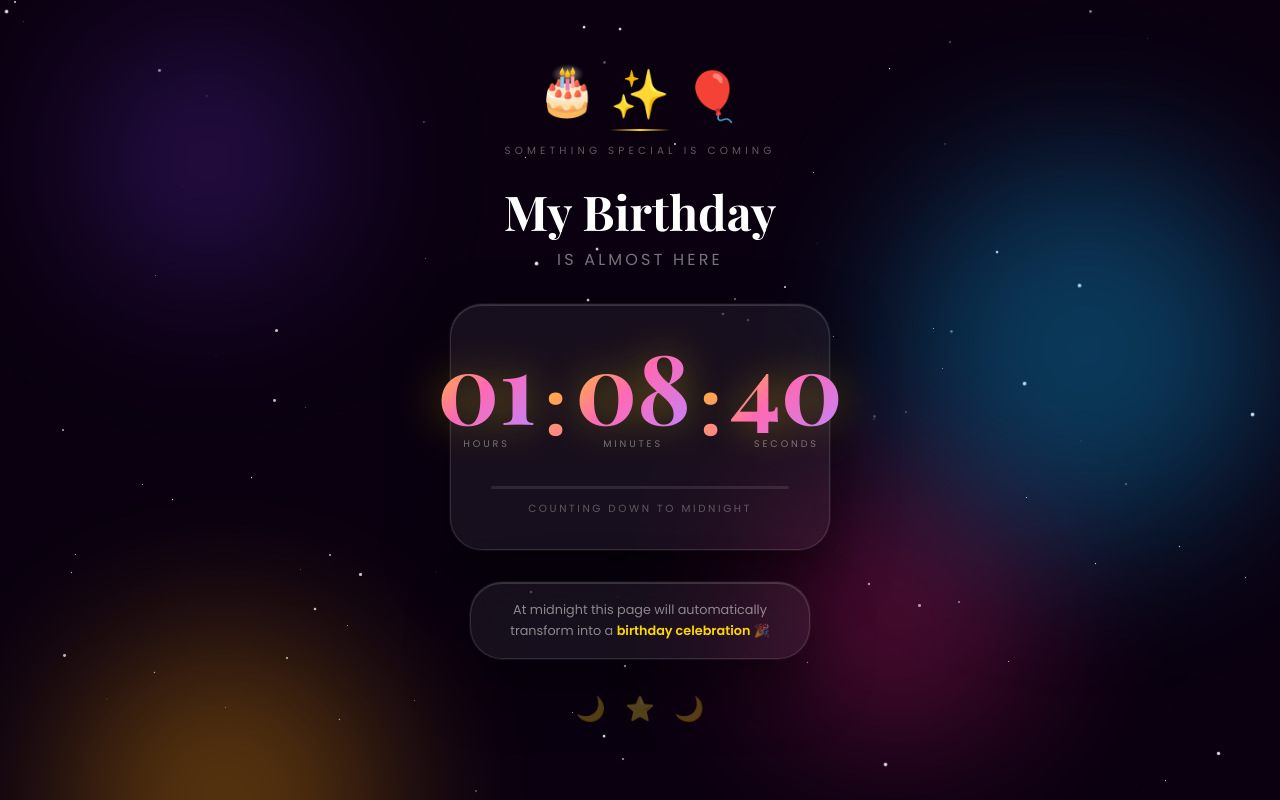
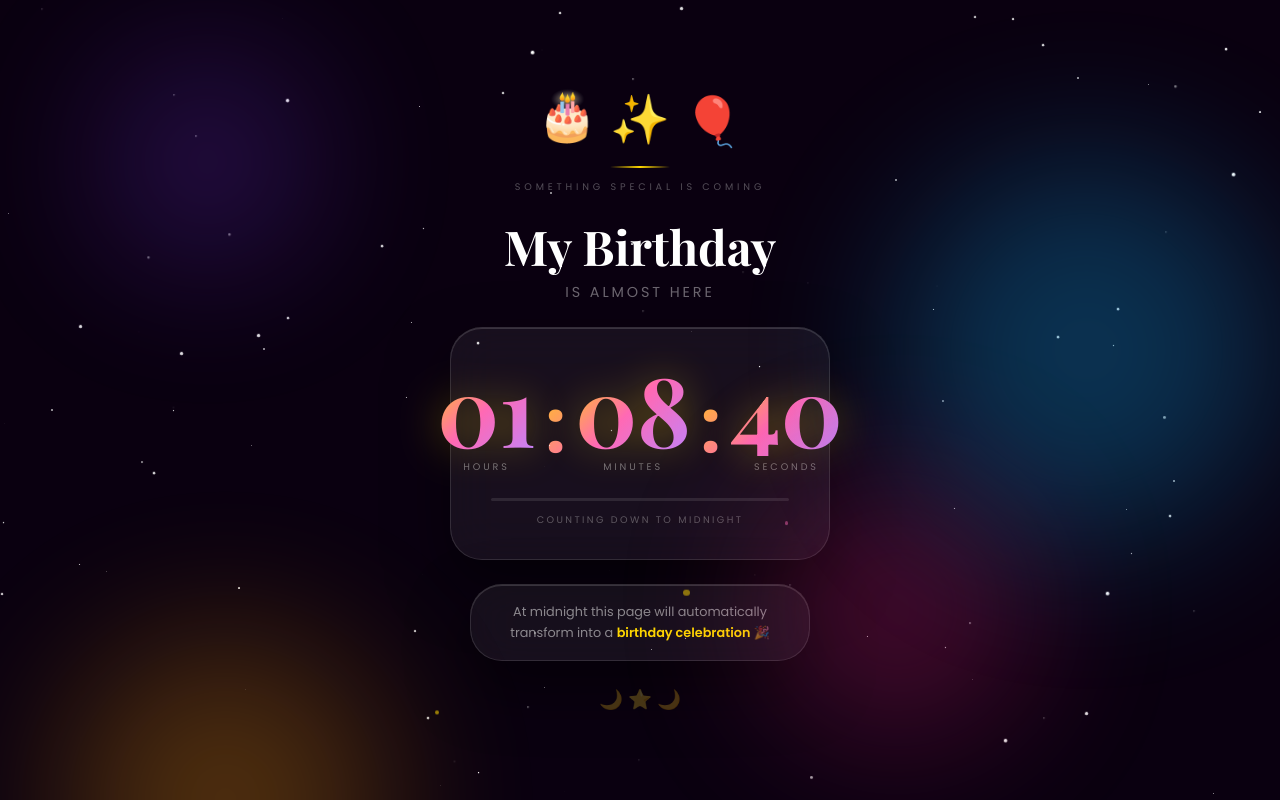
Before and after one commit to Kuumernest/birthday, a plain HTML site: page index.html in a window 1280 px wide. Drawn offline with nearby package versions, Linux system fonts and the light colour scheme; a web font is replaced by a local one.

Commit message:
Update index.html for improved countdown display
Refactor HTML structure and styles for birthday countdown page.

```diff
--- a/index.html
+++ b/index.html
@@ -2,464 +2,340 @@
 <html lang="en">
 <head>
 <meta charset="UTF-8">
-  <meta name="viewport" content="width=device-width, initial-scale=1.0, maximum-scale=1.0, user-scalable=no">
-  <title>🎂 My Birthday Countdown</title>
-  <script src="https://cdn.tailwindcss.com"></script>
-  <script src="https://cdn.jsdelivr.net/npm/canvas-confetti@1.9.3/dist/confetti.browser.min.js"></script>
+<meta name="viewport" content="width=device-width, initial-scale=1.0">
+<title>Birthday Countdown</title>
 <link href="https://fonts.googleapis.com/css2?family=Playfair+Display:ital,wght@0,700;1,700&family=Poppins:wght@300;400;600;700&display=swap" rel="stylesheet">
-
 <style>
-    * { margin: 0; padding: 0; box-sizing: border-box; }
-
-    body {
-      font-family: 'Poppins', sans-serif;
-      background: #0a0010;
-      min-height: 100vh;
-      overflow: hidden;
-      position: relative;
+*{margin:0;padding:0;box-sizing:border-box}
+html,body{width:100%;height:100%;overflow:hidden}
+body{
+  font-family:'Poppins',sans-serif;
+  background:#0a0010;
+  display:flex;
+  align-items:center;
+  justify-content:center;
 }
 
-    /* ── Animated starfield ── */
-    .stars {
-      position: fixed;
-      inset: 0;
-      z-index: 0;
+/* STARS */
+.star{
+  position:fixed;
+  border-radius:50%;
+  background:white;
+  animation:twinkle var(--d) ease-in-out infinite;
+  opacity:0;
 }
-    .star {
-      position: absolute;
-      border-radius: 50%;
-      background: white;
-      animation: twinkle var(--dur) ease-in-out infinite;
-      opacity: 0;
-    }
-    @keyframes twinkle {
-      0%, 100% { opacity: 0; transform: scale(0.5); }
-      50%       { opacity: 1; transform: scale(1.2); }
+@keyframes twinkle{
+  0%,100%{opacity:0;transform:scale(0.5)}
+  50%{opacity:1;transform:scale(1.2)}
 }
 
-    /* ── Floating orbs ── */
-    .orb {
-      position: fixed;
-      border-radius: 50%;
-      filter: blur(80px);
-      animation: drift var(--dur) ease-in-out infinite alternate;
-      z-index: 0;
-      opacity: 0.35;
+/* ORBS */
+.orb{
+  position:fixed;
+  border-radius:50%;
+  filter:blur(80px);
+  opacity:0.3;
+  animation:drift var(--d) ease-in-out infinite alternate;
 }
-    @keyframes drift {
-      from { transform: translate(0, 0) scale(1); }
-      to   { transform: translate(var(--tx), var(--ty)) scale(1.15); }
+@keyframes drift{
+  from{transform:translate(0,0)}
+  to{transform:translate(var(--x),var(--y))}
 }
 
-    /* ── Particles ── */
-    .particle {
-      position: fixed;
-      pointer-events: none;
-      border-radius: 50%;
-      animation: rise var(--dur) linear infinite;
-      opacity: 0;
-      z-index: 0;
+/* PARTICLES */
+.particle{
+  position:fixed;
+  border-radius:50%;
+  opacity:0;
+  animation:rise var(--d) linear infinite;
 }
-    @keyframes rise {
-      0%   { transform: translateY(100vh) scale(0);   opacity: 0; }
-      10%  { opacity: 0.8; }
-      90%  { opacity: 0.4; }
-      100% { transform: translateY(-10vh) scale(1.5); opacity: 0; }
+@keyframes rise{
+  0%{transform:translateY(100vh);opacity:0}
+  10%{opacity:0.8}
+  90%{opacity:0.4}
+  100%{transform:translateY(-10vh);opacity:0}
 }
 
-    /* ── Main content ── */
-    #app {
-      position: relative;
-      z-index: 10;
-      min-height: 100vh;
-      display: flex;
-      flex-direction: column;
-      align-items: center;
-      justify-content: center;
-      padding: 2rem 1.5rem;
-      text-align: center;
+/* SCREENS */
+#countdown-screen,#birthday-screen{
+  position:fixed;
+  inset:0;
+  display:flex;
+  flex-direction:column;
+  align-items:center;
+  justify-content:center;
+  text-align:center;
+  padding:2rem 1.5rem;
+}
+#birthday-screen{display:none}
+
+/* GLASS CARD */
+.glass{
+  background:rgba(255,255,255,0.06);
+  backdrop-filter:blur(24px);
+  -webkit-backdrop-filter:blur(24px);
+  border:1px solid rgba(255,255,255,0.12);
+  border-radius:2rem;
+  box-shadow:0 25px 60px rgba(0,0,0,0.5),inset 0 1px 0 rgba(255,255,255,0.15);
 }
 
-    /* ── Glass card ── */
-    .glass {
-      background: rgba(255,255,255,0.06);
-      backdrop-filter: blur(24px);
-      -webkit-backdrop-filter: blur(24px);
-      border: 1px solid rgba(255,255,255,0.12);
-      border-radius: 2rem;
-      box-shadow:
-        0 0 0 1px rgba(255,255,255,0.05),
-        0 25px 60px rgba(0,0,0,0.5),
-        inset 0 1px 0 rgba(255,255,255,0.15);
+/* FLOATING EMOJI */
+.float{
+  display:inline-block;
+  animation:floatUD 4s ease-in-out infinite;
+}
+@keyframes floatUD{
+  0%,100%{transform:translateY(0)}
+  50%{transform:translateY(-12px)}
 }
 
-    /* ── Countdown digits ── */
-    .digit-block {
-      display: flex;
-      flex-direction: column;
-      align-items: center;
-      gap: 0.25rem;
-    }
-    .digit {
-      font-family: 'Playfair Display', serif;
-      font-size: clamp(3.5rem, 15vw, 6rem);
-      font-weight: 700;
-      line-height: 1;
-      background: linear-gradient(135deg, #ffd700, #ff69b4, #c084fc);
-      -webkit-background-clip: text;
-      -webkit-text-fill-color: transparent;
-      background-clip: text;
-      text-shadow: none;
-      filter: drop-shadow(0 0 20px rgba(255,215,0,0.4));
-      transition: all 0.3s ease;
-    }
-    .digit-label {
-      font-size: 0.6rem;
-      letter-spacing: 0.3em;
-      color: rgba(255,255,255,0.4);
-      text-transform: uppercase;
-    }
-    .separator {
-      font-family: 'Playfair Display', serif;
-      font-size: clamp(3rem, 12vw, 5rem);
-      font-weight: 700;
-      background: linear-gradient(135deg, #ffd700, #ff69b4);
-      -webkit-background-clip: text;
-      -webkit-text-fill-color: transparent;
-      background-clip: text;
-      align-self: flex-start;
-      margin-top: 0.3rem;
-      animation: blink 1s ease-in-out infinite;
-    }
-    @keyframes blink {
-      0%, 100% { opacity: 1; }
-      50%       { opacity: 0.2; }
+/* GLOW LINE */
+.glow-line{
+  width:60px;height:2px;
+  background:linear-gradient(90deg,transparent,#ffd700,transparent);
+  border-radius:99px;
+  margin:0 auto;
 }
 
-    /* ── Top emoji float ── */
-    .emoji-float {
-      animation: floatUpDown 4s ease-in-out infinite;
-      display: inline-block;
+/* DIGITS */
+.digit-row{
+  display:flex;
+  align-items:flex-start;
+  justify-content:center;
+  gap:0.5rem;
+  margin-bottom:1.5rem;
 }
-    @keyframes floatUpDown {
-      0%, 100% { transform: translateY(0); }
-      50%       { transform: translateY(-12px); }
+.digit-block{
+  display:flex;
+  flex-direction:column;
+  align-items:center;
+  gap:0.25rem;
+}
+.digit{
+  font-family:'Playfair Display',serif;
+  font-size:clamp(3.5rem,15vw,6rem);
+  font-weight:700;
+  line-height:1;
+  background:linear-gradient(135deg,#ffd700,#ff69b4,#c084fc);
+  -webkit-background-clip:text;
+  -webkit-text-fill-color:transparent;
+  background-clip:text;
+  filter:drop-shadow(0 0 20px rgba(255,215,0,0.4));
+}
+.digit-label{
+  font-size:0.6rem;
+  letter-spacing:0.3em;
+  color:rgba(255,255,255,0.4);
+  text-transform:uppercase;
+}
+.sep{
+  font-family:'Playfair Display',serif;
+  font-size:clamp(3rem,12vw,5rem);
+  font-weight:700;
+  background:linear-gradient(135deg,#ffd700,#ff69b4);
+  -webkit-background-clip:text;
+  -webkit-text-fill-color:transparent;
+  background-clip:text;
+  align-self:flex-start;
+  margin-top:0.3rem;
+  animation:blink 1s ease-in-out infinite;
+}
+@keyframes blink{
+  0%,100%{opacity:1}
+  50%{opacity:0.2}
 }
 
-    /* ── Pulse ring ── */
-    .pulse-ring {
-      position: absolute;
-      inset: -4px;
-      border-radius: 50%;
-      border: 2px solid rgba(255,215,0,0.4);
-      animation: pulseRing 2s ease-out infinite;
+/* PROGRESS BAR */
+.progress-track{
+  width:100%;height:3px;
+  background:rgba(255,255,255,0.1);
+  border-radius:99px;
+  overflow:hidden;
 }
-    @keyframes pulseRing {
-      0%   { transform: scale(1);   opacity: 0.8; }
-      100% { transform: scale(1.6); opacity: 0; }
+.progress-fill{
+  height:100%;
+  background:linear-gradient(90deg,#ffd700,#ff69b4,#c084fc);
+  border-radius:99px;
+  transition:width 1s linear;
 }
 
-    /* ── Birthday screen ── */
-    #birthday-screen {
-      display: none;
-      position: fixed;
-      inset: 0;
-      z-index: 20;
-      flex-direction: column;
-      align-items: center;
-      justify-content: center;
-      text-align: center;
-      padding: 2rem;
-      background: linear-gradient(135deg, #1a0030, #3d0050, #1a0030);
+/* BIRTHDAY SCREEN */
+.birthday-title{
+  font-family:'Playfair Display',serif;
+  font-size:clamp(3rem,16vw,7rem);
+  font-weight:700;
+  font-style:italic;
+  background:linear-gradient(135deg,#ffd700,#ff69b4,#c084fc,#ffd700);
+  background-size:300% 300%;
+  -webkit-background-clip:text;
+  -webkit-text-fill-color:transparent;
+  background-clip:text;
+  animation:shimmer 3s ease infinite;
+  line-height:1.1;
 }
-    #birthday-screen.show {
-      display: flex;
-    }
-    .birthday-title {
-      font-family: 'Playfair Display', serif;
-      font-size: clamp(3rem, 16vw, 7rem);
-      font-weight: 700;
-      font-style: italic;
-      background: linear-gradient(135deg, #ffd700, #ff69b4, #c084fc, #ffd700);
-      background-size: 300% 300%;
-      -webkit-background-clip: text;
-      -webkit-text-fill-color: transparent;
-      background-clip: text;
-      animation: shimmer 3s ease infinite;
-      line-height: 1.1;
-    }
-    @keyframes shimmer {
-      0%   { background-position: 0% 50%; }
-      50%  { background-position: 100% 50%; }
-      100% { background-position: 0% 50%; }
-    }
-    .birthday-sub {
-      font-family: 'Poppins', sans-serif;
-      font-size: clamp(1rem, 5vw, 1.6rem);
-      font-weight: 600;
-      color: rgba(255,255,255,0.85);
-      letter-spacing: 0.15em;
-      text-transform: uppercase;
-    }
-
-    /* ── Progress bar ── */
-    .progress-track {
-      width: 100%;
-      height: 3px;
-      background: rgba(255,255,255,0.1);
-      border-radius: 99px;
-      overflow: hidden;
-    }
-    .progress-fill {
-      height: 100%;
-      background: linear-gradient(90deg, #ffd700, #ff69b4, #c084fc);
-      border-radius: 99px;
-      transition: width 1s linear;
-    }
-
-    /* ── Glow line ── */
-    .glow-line {
-      width: 60px;
-      height: 2px;
-      background: linear-gradient(90deg, transparent, #ffd700, transparent);
-      border-radius: 99px;
-      margin: 0 auto;
+@keyframes shimmer{
+  0%{background-position:0% 50%}
+  50%{background-position:100% 50%}
+  100%{background-position:0% 50%}
 }
 </style>
 </head>
-
 <body>
 
-  <!-- Starfield -->
-  <div class="stars" id="stars"></div>
+<!-- COUNTDOWN SCREEN -->
+<div id="countdown-screen">
 
-  <!-- Countdown Screen -->
-  <div id="app">
-
-    <!-- Top decoration -->
-    <div class="mb-6">
-      <div class="text-5xl mb-2">
-        <span class="emoji-float" style="animation-delay:0s">🎂</span>
-        <span class="emoji-float" style="animation-delay:0.4s">✨</span>
-        <span class="emoji-float" style="animation-delay:0.8s">🎈</span>
+  <div style="margin-bottom:1.5rem">
+    <div style="font-size:3rem;margin-bottom:0.5rem">
+      <span class="float" style="animation-delay:0s">🎂</span>
+      <span class="float" style="animation-delay:0.4s">✨</span>
+      <span class="float" style="animation-delay:0.8s">🎈</span>
     </div>
-      <div class="glow-line mb-3"></div>
-      <p style="font-family:'Poppins',sans-serif; font-size:0.65rem; letter-spacing:0.4em; color:rgba(255,255,255,0.35); text-transform:uppercase;">
+    <div class="glow-line" style="margin-bottom:0.75rem"></div>
+    <p style="font-size:0.6rem;letter-spacing:0.4em;color:rgba(255,255,255,0.3);text-transform:uppercase">
       something special is coming
     </p>
   </div>
 
-    <!-- Main title -->
-    <h1 style="font-family:'Playfair Display',serif; font-size:clamp(1.8rem,8vw,3rem); font-weight:700; color:white; line-height:1.2; margin-bottom:0.5rem;">
+  <h1 style="font-family:'Playfair Display',serif;font-size:clamp(1.8rem,8vw,3rem);font-weight:700;color:white;line-height:1.2;margin-bottom:0.4rem">
     My Birthday
   </h1>
-    <p style="font-size:clamp(0.75rem,3vw,1rem); color:rgba(255,255,255,0.45); letter-spacing:0.2em; text-transform:uppercase; margin-bottom:2rem;">
+  <p style="font-size:clamp(0.7rem,3vw,0.9rem);color:rgba(255,255,255,0.4);letter-spacing:0.2em;text-transform:uppercase;margin-bottom:1.5rem">
     is almost here
   </p>
 
-    <!-- Glass countdown card -->
-    <div class="glass" style="padding: 2rem 2.5rem; margin-bottom: 2rem; width: 100%; max-width: 380px;">
-
-      <!-- Digits row -->
-      <div style="display:flex; align-items:flex-start; justify-content:center; gap:0.5rem; margin-bottom:1.5rem;">
-
+  <div class="glass" style="padding:2rem 2.5rem;margin-bottom:1.5rem;width:100%;max-width:380px">
+    <div class="digit-row">
       <div class="digit-block">
-          <div class="digit" id="hours">00</div>
+        <div class="digit" id="hh">00</div>
         <div class="digit-label">hours</div>
       </div>
-
-        <div class="separator">:</div>
-
+      <div class="sep">:</div>
       <div class="digit-block">
-          <div class="digit" id="minutes">00</div>
+        <div class="digit" id="mm">00</div>
         <div class="digit-label">minutes</div>
       </div>
-
-        <div class="separator">:</div>
-
+      <div class="sep">:</div>
       <div class="digit-block">
-          <div class="digit" id="seconds">00</div>
+        <div class="digit" id="ss">00</div>
         <div class="digit-label">seconds</div>
       </div>
+    </div>
+    <div class="progress-track">
+      <div class="progress-fill" id="bar" style="width:0%"></div>
+    </div>
+    <p style="font-size:0.6rem;letter-spacing:0.25em;color:rgba(255,255,255,0.3);text-transform:uppercase;margin-top:0.75rem">
+      counting down to midnight
+    </p>
+  </div>
+
+  <div class="glass" style="padding:1rem 1.5rem;max-width:340px">
+    <p style="font-size:0.8rem;color:rgba(255,255,255,0.5);line-height:1.7">
+      At midnight this page will automatically transform into a
+      <span style="color:#ffd700;font-weight:600">birthday celebration</span> 🎉
+    </p>
+  </div>
+
+  <div style="margin-top:1.5rem;font-size:1.2rem;opacity:0.25">🌙 ⭐ 🌙</div>
 
 </div>
 
-      <!-- Progress bar -->
-      <div class="progress-track">
-        <div class="progress-fill" id="progress" style="width:0%"></div>
+<!-- BIRTHDAY SCREEN -->
+<div id="birthday-screen">
+  <div style="font-size:4rem;margin-bottom:1.5rem">🎉🥳🎉</div>
+  <div class="birthday-title">Happy<br>Birthday<br>To Me</div>
+  <div style="margin:1.5rem 0"><div class="glow-line"></div></div>
+  <p style="font-size:clamp(0.8rem,4vw,1.2rem);font-weight:600;color:rgba(255,255,255,0.85);letter-spacing:0.15em;text-transform:uppercase;margin-bottom:2rem">
+    Today is my day ✨
+  </p>
+  <div class="glass" style="padding:1.2rem 2rem;max-width:320px">
+    <p style="font-size:0.85rem;color:rgba(255,255,255,0.6);line-height:1.8">
+      🎂 Cake &nbsp;•&nbsp; Candles &nbsp;•&nbsp; Wishes<br>
+      🥂 Celebration begins now
+    </p>
+  </div>
+  <div style="margin-top:2rem;font-size:3rem">🎈 🎁 🎈</div>
 </div>
 
-      <p style="font-size:0.65rem; letter-spacing:0.25em; color:rgba(255,255,255,0.3); text-transform:uppercase; margin-top:0.75rem;">
-        counting down to midnight
-      </p>
-
-    </div>
-
-    <!-- Bottom message -->
-    <div class="glass" style="padding:1rem 1.5rem; max-width:340px;">
-      <p style="font-size:0.8rem; color:rgba(255,255,255,0.5); line-height:1.7;">
-        At midnight this page will automatically transform into a
-        <span style="color:#ffd700; font-weight:600;">birthday celebration</span> 🎉
-      </p>
-    </div>
-
-    <!-- Bottom emoji -->
-    <div style="margin-top:2rem; font-size:1.5rem; opacity:0.3;">
-      🌙 &nbsp; ⭐ &nbsp; 🌙
-    </div>
-
-  </div>
-
-  <!-- Birthday Screen -->
-  <div id="birthday-screen">
-    <div style="margin-bottom:1.5rem; font-size:4rem;">
-      🎉🥳🎉
-    </div>
-
-    <div class="birthday-title">
-      Happy<br>Birthday<br>To Me
-    </div>
-
-    <div style="margin: 1.5rem 0;">
-      <div class="glow-line"></div>
-    </div>
-
-    <p class="birthday-sub" style="margin-bottom:2rem;">
-      Today is my day ✨
-    </p>
-
-    <div class="glass" style="padding:1.2rem 2rem; max-width:320px;">
-      <p style="font-size:0.85rem; color:rgba(255,255,255,0.6); line-height:1.8;">
-        🎂 &nbsp; Cake &nbsp;•&nbsp; Candles &nbsp;•&nbsp; Wishes<br>
-        🥂 &nbsp; Celebration begins now
-      </p>
-    </div>
-
-    <div style="margin-top:2.5rem; font-size:3rem;">
-      🎈 &nbsp; 🎁 &nbsp; 🎈
-    </div>
-  </div>
-
-
+<script src="https://cdn.jsdelivr.net/npm/canvas-confetti@1.9.3/dist/confetti.browser.min.js"></script>
 <script>
-    // ── Create stars ──────────────────────────────────────────
-    const starsContainer = document.getElementById('stars');
-    for (let i = 0; i < 120; i++) {
-      const star = document.createElement('div');
-      star.className = 'star';
-      const size = Math.random() * 2.5 + 0.5;
-      star.style.cssText = `
-        width:${size}px; height:${size}px;
-        left:${Math.random()*100}%;
-        top:${Math.random()*100}%;
-        --dur:${(Math.random()*3+2).toFixed(1)}s;
-        animation-delay:${(Math.random()*4).toFixed(1)}s;
-      `;
-      starsContainer.appendChild(star);
+// STARS
+for(let i=0;i<120;i++){
+  const s=document.createElement('div');
+  s.className='star';
+  const sz=Math.random()*2.5+0.5;
+  s.style.cssText=`width:${sz}px;height:${sz}px;left:${Math.random()*100}%;top:${Math.random()*100}%;--d:${(Math.random()*3+2).toFixed(1)}s;animation-delay:${(Math.random()*4).toFixed(1)}s`;
+  document.body.appendChild(s);
 }
 
-    // ── Create floating orbs ──────────────────────────────────
-    const orbColors = ['#7c3aed','#db2777','#f59e0b','#0ea5e9'];
-    orbColors.forEach((color, i) => {
-      const orb = document.createElement('div');
-      orb.className = 'orb';
-      orb.style.cssText = `
-        width:${200+i*60}px; height:${200+i*60}px;
-        background:${color};
-        left:${[10,60,5,70][i]}%;
-        top:${[10,60,80,20][i]}%;
-        --dur:${8+i*2}s;
-        --tx:${(Math.random()*60-30).toFixed(0)}px;
-        --ty:${(Math.random()*60-30).toFixed(0)}px;
-        animation-delay:${i*1.5}s;
-      `;
-      document.body.appendChild(orb);
+// ORBS
+[['#7c3aed',10,10],['#db2777',60,60],['#f59e0b',5,80],['#0ea5e9',70,20]].forEach(([c,l,t],i)=>{
+  const o=document.createElement('div');
+  o.className='orb';
+  o.style.cssText=`width:${200+i*60}px;height:${200+i*60}px;background:${c};left:${l}%;top:${t}%;--d:${8+i*2}s;--x:${Math.random()*60-30}px;--y:${Math.random()*60-30}px;animation-delay:${i*1.5}s`;
+  document.body.appendChild(o);
 });
 
-    // ── Create rising particles ───────────────────────────────
-    const particleColors = ['#ffd700','#ff69b4','#c084fc','#60a5fa','#34d399'];
-    for (let i = 0; i < 25; i++) {
-      const p = document.createElement('div');
-      p.className = 'particle';
-      const size = Math.random() * 6 + 3;
-      p.style.cssText = `
-        width:${size}px; height:${size}px;
-        background:${particleColors[Math.floor(Math.random()*particleColors.length)]};
-        left:${Math.random()*100}%;
-        --dur:${(Math.random()*8+6).toFixed(1)}s;
-        animation-delay:${(Math.random()*8).toFixed(1)}s;
-      `;
+// PARTICLES
+['#ffd700','#ff69b4','#c084fc','#60a5fa','#34d399'].forEach((c,i)=>{
+  for(let j=0;j<5;j++){
+    const p=document.createElement('div');
+    p.className='particle';
+    const sz=Math.random()*6+3;
+    p.style.cssText=`width:${sz}px;height:${sz}px;background:${c};left:${Math.random()*100}%;--d:${(Math.random()*8+6).toFixed(1)}s;animation-delay:${(Math.random()*8).toFixed(1)}s`;
     document.body.appendChild(p);
   }
+});
 
-    // ── Countdown logic ───────────────────────────────────────
-    const hoursEl    = document.getElementById('hours');
-    const minutesEl  = document.getElementById('minutes');
-    const secondsEl  = document.getElementById('seconds');
-    const progressEl = document.getElementById('progress');
+// COUNTDOWN
+const hEl=document.getElementById('hh');
+const mEl=document.getElementById('mm');
+const sEl=document.getElementById('ss');
+const bar=document.getElementById('bar');
 
-    function getMidnight() {
-      const now = new Date();
-      const midnight = new Date(now);
-      midnight.setHours(24, 0, 0, 0);
-      return midnight;
+function midnight(){
+  const n=new Date();
+  const m=new Date(n);
+  m.setHours(24,0,0,0);
+  return m;
 }
 
-    const midnight   = getMidnight();
-    const totalSecs  = (midnight - new Date()) / 1000;
+const target=midnight();
+const total=(target-new Date())/1000;
 
-    function pad(n) { return String(n).padStart(2, '0'); }
+function pad(n){return String(n).padStart(2,'0')}
 
-    function tick() {
-      const now  = new Date();
-      const diff = midnight - now;
-
-      if (diff <= 0) {
-        triggerBirthday();
-        return;
+function tick(){
+  const now=new Date();
+  const diff=target-now;
+  if(diff<=0){showBirthday();return}
+  const h=Math.floor(diff/3600000);
+  const m=Math.floor((diff%3600000)/60000);
+  const s=Math.floor((diff%60000)/1000);
+  hEl.textContent=pad(h);
+  mEl.textContent=pad(m);
+  sEl.textContent=pad(s);
+  const elapsed=total-diff/1000;
+  bar.style.width=Math.min(100,(elapsed/total)*100)+'%';
 }
 
-      const h = Math.floor(diff / 3_600_000);
-      const m = Math.floor((diff % 3_600_000) / 60_000);
-      const s = Math.floor((diff % 60_000) / 1000);
-
-      hoursEl.textContent   = pad(h);
-      minutesEl.textContent = pad(m);
-      secondsEl.textContent = pad(s);
-
-      // Progress bar (how much of the day has passed)
-      const elapsed = totalSecs - diff / 1000;
-      const pct = Math.min(100, (elapsed / totalSecs) * 100);
-      progressEl.style.width = pct + '%';
+function showBirthday(){
+  clearInterval(timer);
+  document.getElementById('countdown-screen').style.display='none';
+  document.getElementById('birthday-screen').style.display='flex';
+  const colors=['#ffd700','#ff69b4','#c084fc','#60a5fa','#34d399','#f97316'];
+  const end=Date.now()+10000;
+  (function burst(){
+    confetti({particleCount:10,angle:60,spread:70,origin:{x:0},colors});
+    confetti({particleCount:10,angle:120,spread:70,origin:{x:1},colors});
+    confetti({particleCount:6,angle:90,spread:45,origin:{x:0.5},colors});
+    if(Date.now()<end)requestAnimationFrame(burst);
+  })();
 }
 
 tick();
-    const timer = setInterval(tick, 1000);
-
-    // ── Birthday trigger ──────────────────────────────────────
-    function triggerBirthday() {
-      clearInterval(timer);
-
-      document.getElementById('app').style.display = 'none';
-      const bd = document.getElementById('birthday-screen');
-      bd.classList.add('show');
-
-      // Confetti burst
-      const colors = ['#ffd700','#ff69b4','#c084fc','#60a5fa','#34d399','#f97316'];
-      const end = Date.now() + 10_000;
-
-      (function burst() {
-        confetti({ particleCount: 10, angle: 60,  spread: 70, origin: { x: 0 },   colors });
-        confetti({ particleCount: 10, angle: 120, spread: 70, origin: { x: 1 },   colors });
-        confetti({ particleCount: 6,  angle: 90,  spread: 45, origin: { x: 0.5 }, colors });
-        if (Date.now() < end) requestAnimationFrame(burst);
-      })();
-    }
-
-    // Safety check every 30s in case tab was inactive
-    setInterval(() => {
-      if (new Date() >= midnight) triggerBirthday();
-    }, 30_000);
+const timer=setInterval(tick,1000);
+setInterval(()=>{if(new Date()>=target)showBirthday()},30000);
 </script>
 </body>
 </html>
```
Lines whose indentation alone changed are shown as unchanged.
